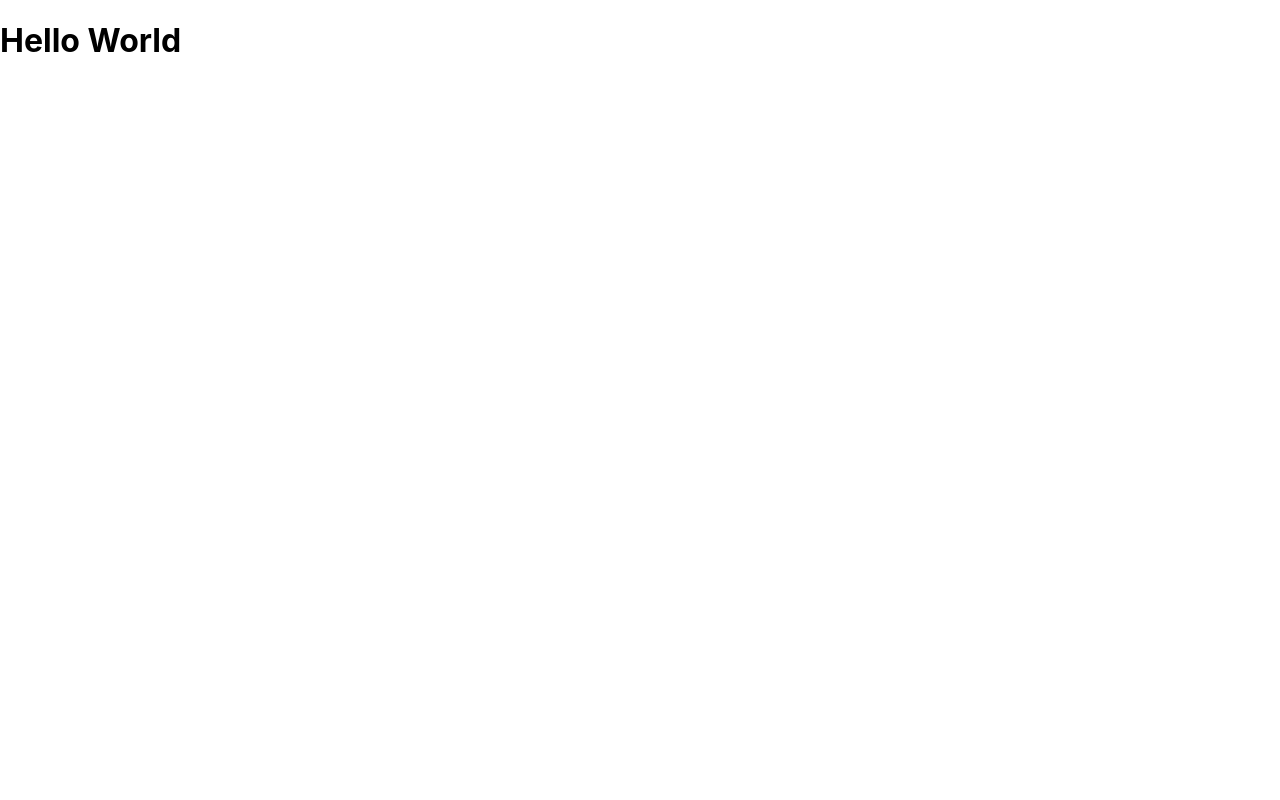
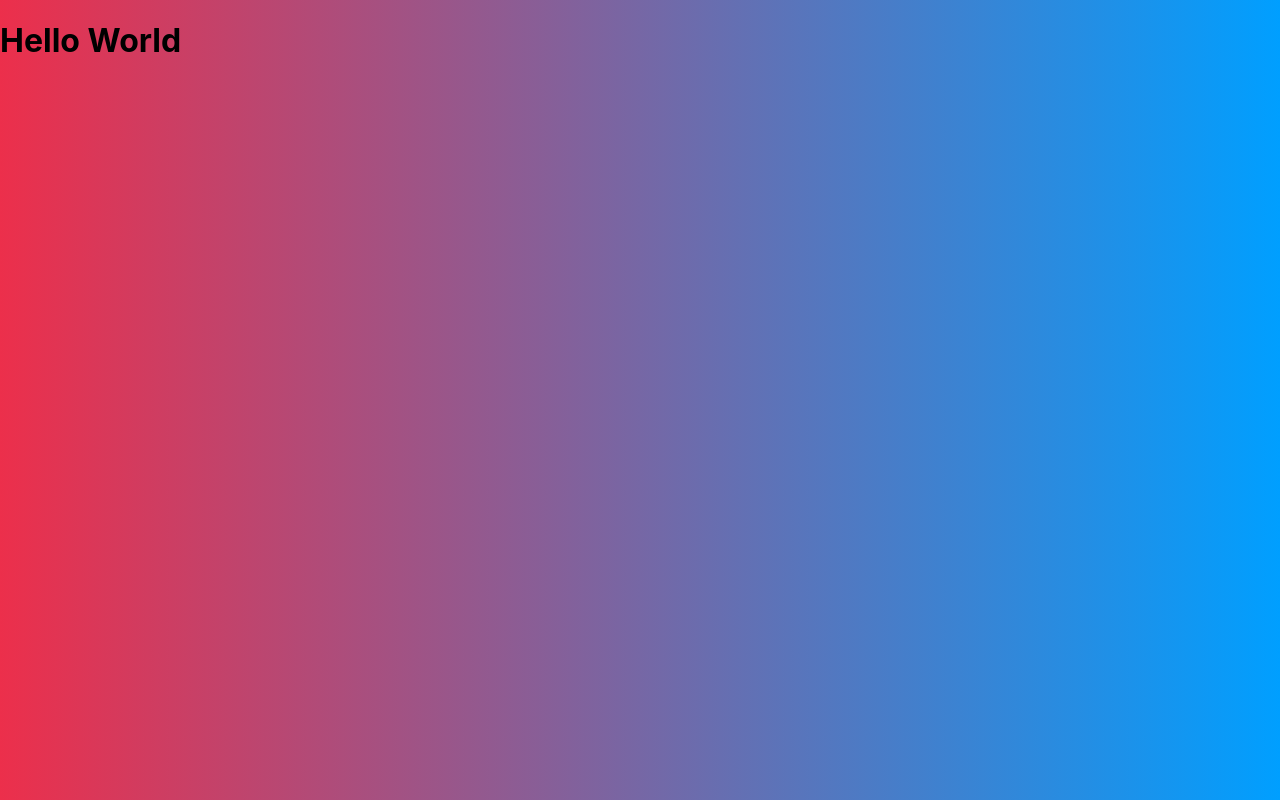
Before and after one commit to danisan9490/face-recognition-js, a React (Create React App) app in the folder client/face-recognition-js/: page / in a window 1280 px wide. Built offline with nearby package versions, Linux system fonts and the light colour scheme.

Commit message:
#3 Add Background

```diff
--- a/client/face-recognition-js/src/index.css
+++ b/client/face-recognition-js/src/index.css
@@ -1,13 +1,14 @@
 body {
   margin: 0;
-  font-family: -apple-system, BlinkMacSystemFont, 'Segoe UI', 'Roboto', 'Oxygen',
-    'Ubuntu', 'Cantarell', 'Fira Sans', 'Droid Sans', 'Helvetica Neue',
-    sans-serif;
-  -webkit-font-smoothing: antialiased;
-  -moz-osx-font-smoothing: grayscale;
+  font-family: -apple-system, BlinkMacSystemFont, 'Segoe UI', 'Roboto', 'Oxygen', 'Ubuntu', 'Cantarell', 'Fira Sans', 'Droid Sans', 'Helvetica Neue', sans-serif;
+  background: #009FFF;
+  /* fallback for old browsers */
+  background: -webkit-linear-gradient(to right, #ec2F4B, #009FFF);
+  /* Chrome 10-25, Safari 5.1-6 */
+  background: linear-gradient(to right, #ec2F4B, #009FFF);
+  /* W3C, IE 10+/ Edge, Firefox 16+, Chrome 26+, Opera 12+, Safari 7+ */
 }
 
 code {
-  font-family: source-code-pro, Menlo, Monaco, Consolas, 'Courier New',
-    monospace;
+  font-family: source-code-pro, Menlo, Monaco, Consolas, 'Courier New', monospace;
 }
```
